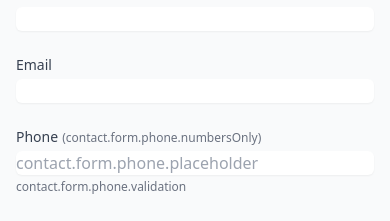
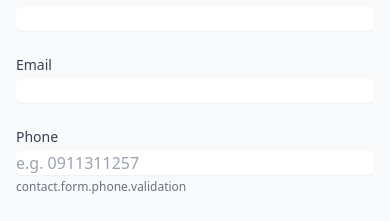
Before and after one commit to DagimDana/DW-Audit-Consult, a React (Vite) app: page /contact in a window 390 px wide. Shown: the part 1623-1844 px from the top of the page. Built offline with nearby package versions, Linux system fonts and the light colour scheme.

Commit message:
Fixed phone  on mobiel

```diff
--- a/src/pages/Contact.tsx
+++ b/src/pages/Contact.tsx
@@ -315,7 +315,7 @@ export default function Contact() {
                 <div>
                   <label htmlFor="phone" className="block text-sm font-medium text-gray-700">
                     {t('contact.form.phone')}
-                    <span className="text-xs text-gray-500 ml-1">({t('contact.form.phone.numbersOnly')})</span>
+                    {/* <span className="text-xs text-gray-500 ml-1">({t('contact.form.phone.numbersOnly')})</span> */}
                   </label>
                   <input
                     type="tel"
@@ -323,10 +323,10 @@ export default function Contact() {
                     name="phone"
                     value={formData.phone}
                     onChange={handlePhoneChange}
-                    placeholder={t('contact.form.phone.placeholder')}
+                    placeholder={t('e.g. 0911311257')}
                     className="mt-1 block w-full rounded-md border-gray-300 shadow-sm focus:border-[#70275a] focus:ring focus:ring-[#70275a] focus:ring-opacity-50 text-gray-900"
                     pattern="\d*"
-                    title={t('contact.form.phone.validation')}
+                    // title={t('contact.form.phone.validation')}
                     disabled={isSubmitting}
                   />
                   <p className="mt-1 text-xs text-gray-500">{t('contact.form.phone.validation')}</p>
```
